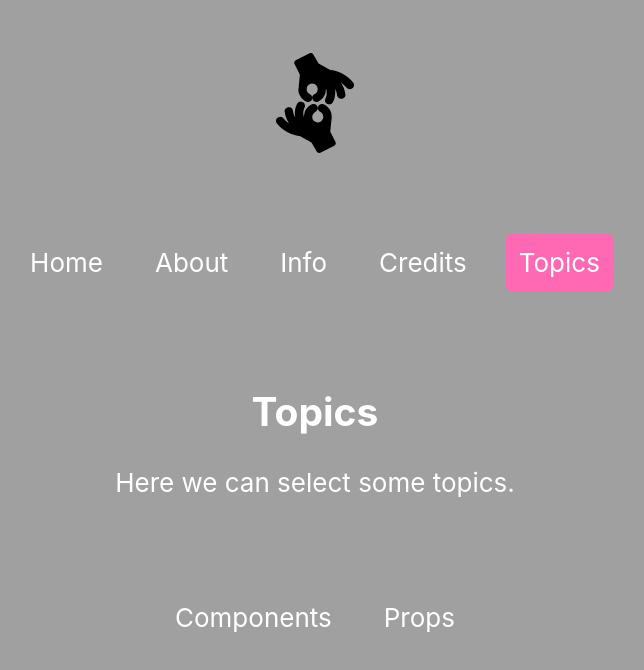
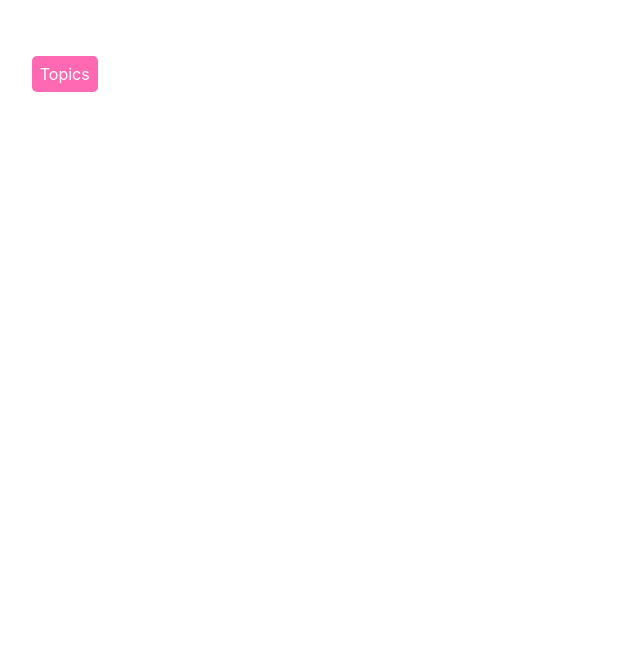
Before and after one commit to bruhu/react-routing, a React (Create React App) app: page /topics in a window 1280 px wide. Shown: the top 670 px of the page, without its empty margins (325-969 px from the left). Built offline with nearby package versions, Linux system fonts and the light colour scheme.

Commit message:
it was BrowserRouter instead of Router, dah

```diff
--- a/package.json
+++ b/package.json
@@ -5,6 +5,7 @@
   "dependencies": {
     "react": "^16.8.6",
     "react-dom": "^16.8.6",
+    "react-router": "^5.0.0",
     "react-router-dom": "^5.0.0",
     "react-scripts": "3.0.0"
   },
--- a/src/App.js
+++ b/src/App.js
@@ -9,31 +9,111 @@ import Home from "./Components/Home";
 import Topics from "./Components/Topics";
 import NotFound from "./Components/NotFound";
 
-import { BrowserRouter, Route, Switch } from "react-router-dom";
+import {
+  BrowserRouter,
+  Route,
+  Switch,
+  NavLink
+} from "react-router-dom";
 
-function App() {
+const routes = [
+  {
+    path: "/home",
+    exact: true,
+    render: "<h2>Home</h2> <p>This is the homepage of this SPA.</p>"
+  },
+  {
+    path: "/about",
+    exact: true,
+    render: "<h2>About</h2><p>It's a me.</p>"
+  },
+  {
+    path: "/info",
+    exact: true,
+    render: "<h2>Info</h2><p>Lorem mierdas.</p>"
+  },
+  {
+    path: "/credits",
+    exact: true,
+    render: "<h2>Credits</h2><p>Thanks Mom.</p>"
+  },
+  {
+    path: "/topics",
+    exact: true,
+    render: "<h2>Topics</h2><p>Here we can select some topics.</p>"
+  }
+];
+
+function NavbarExample() {
   return (
     <BrowserRouter>
-      <div className="App">
-        <header className="App-header">
-          <img src={logo} className="App-logo" alt="logo" />
-          <div>
-            <Navbar />
-            <Switch>
-            <Route path="/home" component={Home} />
-            <Route path="/about" component={About} />
-            <Route path="/info" component={Info} />
-            <Route path="/credits" component={Credits} />
-            {/* <Route path="/topics" render={() => <h1>Topics</h1>} /> */}
-            <Route path="/topics" component={Topics} />
-            <Route path="/whatever" component={Topics} />
-            <Route component={NotFound} />
-            </Switch>
-          </div>
-        </header>
+      <div>
+        <ul className="navbar-list">
+          <li>
+            <NavLink to="/home" activeClassName="selected-navbar">
+              Home
+            </NavLink>
+          </li>
+          <li>
+            <NavLink to="/about" activeClassName="selected-navbar">
+              About
+            </NavLink>
+          </li>
+          <li>
+            <NavLink to="/info" activeClassName="selected-navbar">
+              Info
+            </NavLink>
+          </li>
+          <li>
+            <NavLink to="/credits" activeClassName="selected-navbar">
+              Credits
+            </NavLink>
+          </li>
+          <li>
+            <NavLink to="/topics" activeClassName="selected-navbar">
+              Topics
+            </NavLink>
+          </li>
+        </ul>
+
+        {routes.map((route, index) => (
+          <Route
+            key={index}
+            path={route.path}
+            exact={route.exact}
+            component={route.sidebar}
+          />
+        ))}
       </div>
     </BrowserRouter>
   );
 }
 
-export default App;
+export default NavbarExample;
+
+// function App() {
+//   return (
+//     <BrowserRouter>
+//       <div className="App">
+//         <header className="App-header">
+//           <img src={logo} className="App-logo" alt="logo" />
+//           <div>
+//             <Navbar />
+//             <Switch>
+//             <Route path="/home" component={Home} />
+//             <Route path="/about" component={About} />
+//             <Route path="/info" component={Info} />
+//             <Route path="/credits" component={Credits} />
+//             {/* <Route path="/topics" render={() => <h1>Topics</h1>} /> */}
+//             <Route path="/topics" component={Topics} />
+//             <Route path="/whatever" component={Topics} />
+//             <Route component={NotFound} />
+//             </Switch>
+//           </div>
+//         </header>
+//       </div>
+//     </BrowserRouter>
+//   );
+// }
+
+// export default App;
```
